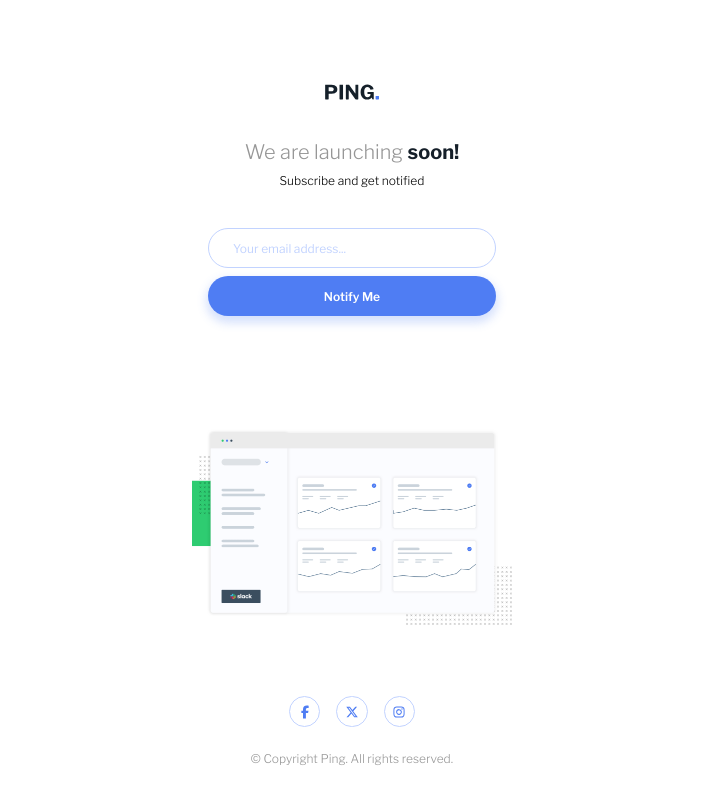
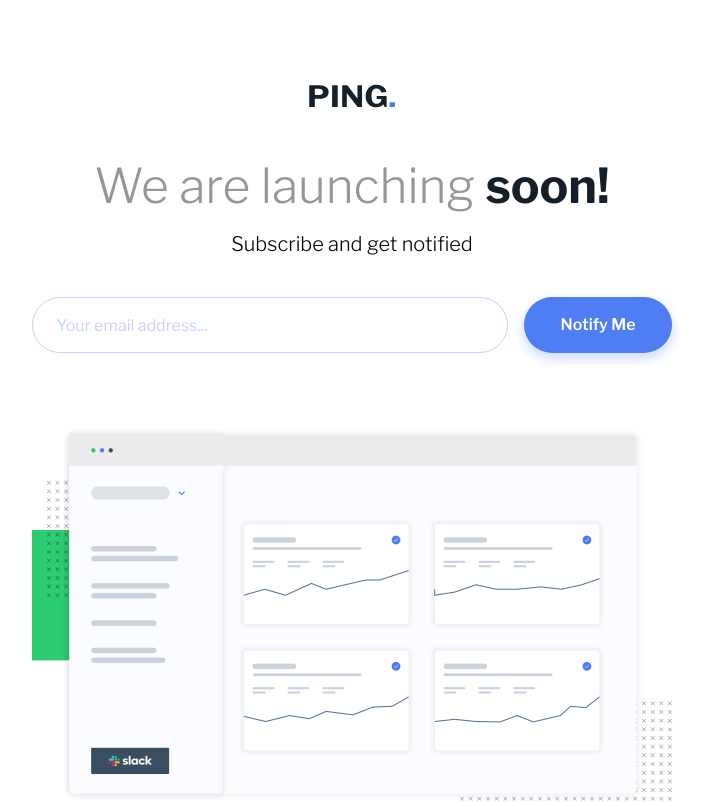
Before and after one commit to anggelserrato/fm-ping-single-column-coming-soon-page, a React (Vite) app: page / in a window 1280 px wide. Shown: the top 803 px of the page, without its empty margins (288-995 px from the left). Built offline with nearby package versions, Linux system fonts and the light colour scheme.

Commit message:
feat: implement responsive design and improve form layout

```diff
--- a/src/App.jsx
+++ b/src/App.jsx
@@ -40,35 +40,36 @@ function App() {
   };
 
   return (
-    <main className="mx-auto flex min-h-screen max-w-[320px] flex-col items-center pt-[84px] pb-[34px]">
+    <main className="mx-auto flex min-h-screen max-w-[320px] flex-col items-center pt-[84px] pb-[34px] md:max-w-[712px]">
       <header className="mb-card-500 flex flex-col items-center">
         <img
           src={pingIcon}
           alt="Ping logo"
-          className="mb-card-500 h-card-200 w-[54px]"
+          className="mb-card-500 h-card-200 w-[54px] md:mb-card-600 md:h-card-300 md:w-[86px]"
         />
-        <h1 className="mb-card-100 text-[20px] leading-[125%] font-light text-card-gray-400">
+        <h1 className="mb-card-100 text-[20px] leading-[125%] font-light text-card-gray-400 md:mb-card-200 md:text-5xl">
           We are launching{' '}
           <span className="font-bold text-card-blue-950">soon!</span>
         </h1>
-        <p className="text-[12px] leading-[125%] font-light">
+        <p className="text-[12px] leading-[125%] font-light md:text-[20px]">
           Subscribe and get notified
         </p>
       </header>
 
-      <section className="h-[130px] w-[90%] justify-start">
+      <section className="h-[130px] w-[90%] justify-start md:w-[90%]">
         <form
           onSubmit={handleSubmit}
           noValidate
-          className="flex w-full flex-col items-center justify-center gap-card-100"
+          className="flex w-full flex-col items-center justify-center gap-card-100 md:flex-row md:gap-card-200"
         >
+          <div className="relative flex w-full flex-col items-center md:items-start">
             <input
               id="email"
               type="email"
               value={email}
               onChange={(e) => setEmail(e.target.value)}
               placeholder="Your email address..."
-            className="h-card-500 w-full rounded-[28px] border border-card-blue-200 px-6 py-4 text-[12px] leading-[125%] placeholder:text-card-blue-200 focus:outline-card-blue-500"
+              className={`h-card-500 w-full rounded-[28px] border px-6 py-4 text-[12px] leading-[125%] placeholder:text-card-blue-200 focus:outline-card-blue-500 md:h-[56px] md:text-[16px] ${error ? 'border-card-red-400' : 'border-card-blue-200'}`}
               aria-invalid={error ? 'true' : 'false'}
               aria-describedby={error ? 'email-error' : undefined}
             />
@@ -78,26 +79,27 @@ function App() {
             {error && (
               <p
                 id="email-error"
-              className="mb-card-200 text-[10px] leading-[125%] font-normal text-card-red-400 italic"
+                className="mt-card-100 mb-card-200 text-center text-[10px] leading-[125%] font-normal text-card-red-400 italic md:absolute md:top-full md:mt-2 md:mb-0 md:ml-6 md:text-left md:text-[12px]"
                 aria-live="polite"
               >
                 {error}
               </p>
             )}
+          </div>
           <button
             type="submit"
-            className="h-card-500 w-full cursor-pointer rounded-[28px] bg-card-blue-500 py-3 text-[12px] leading-[125%] font-semibold text-white shadow-[0_5px_10px_2px_rgba(79,125,243,0.23)] transition-colors duration-200 hover:bg-card-blue-500/75"
+            className="h-card-500 w-full cursor-pointer rounded-[28px] bg-card-blue-500 py-3 text-[12px] leading-[125%] font-semibold text-white shadow-[0_5px_10px_2px_rgba(79,125,243,0.23)] transition-colors duration-200 hover:bg-card-blue-500/75 md:h-[56px] md:w-[200px] md:text-[16px]"
           >
             Notify Me
           </button>
         </form>
       </section>
 
-      <figure className="mt-auto">
+      <figure className="mt-auto md:w-[90%]">
         <img src={dashboardIllustration} alt="Dashboard illustration" />
       </figure>
 
-      <footer className="mt-auto flex flex-col items-center">
+      <footer className="mt-auto flex flex-col items-center md:mt-[72px]">
         <ul className="mb-card-300 flex flex-row items-center gap-card-200">
           {socialLinks.map((link) => (
             <li>
```
Lines whose indentation alone changed are shown as unchanged.
